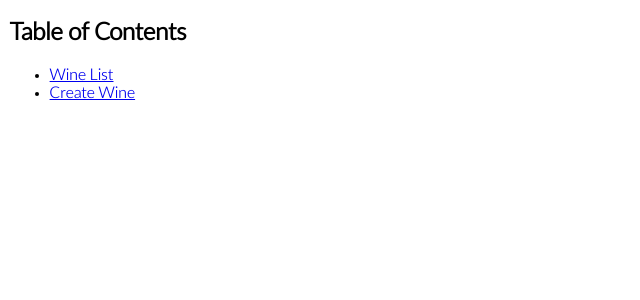
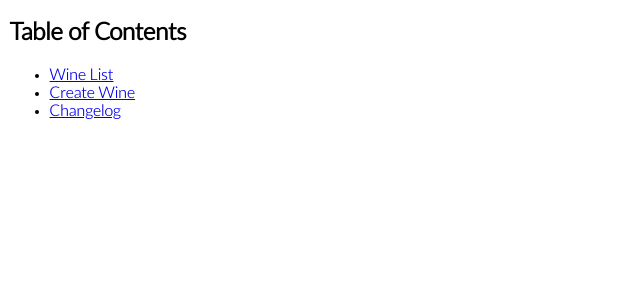
Before and after one commit to marxide/wine_wiki_site, a Django app: page /home/ in a window 1280 px wide. Shown: the part 163-463 px from the top of the page, without its empty margins (0-640 px from the left). Run offline with Django 5.2, Linux system fonts and the light colour scheme.

Commit message:
add changelog

```diff
--- a/wine_wiki/templates/wine_wiki/home.html
+++ b/wine_wiki/templates/wine_wiki/home.html
@@ -10,6 +10,9 @@
         </li>
         <li>
             <a href="{% url 'wine-wiki:wine-create' %}">Create Wine</a>
+            <li>
+                <a href="{% url 'wine-wiki:changelog' %}">Changelog</a>
+            </li>
         </li>
     </ul>
 {% endblock %}
--- a/wine_wiki/urls.py
+++ b/wine_wiki/urls.py
@@ -33,6 +33,11 @@ urlpatterns = [
         view=generic.TemplateView.as_view(template_name="wine_wiki/home.html"),
         name="home",
     ),
+    path(
+        "changelog",
+        view=generic.TemplateView.as_view(template_name="wine_wiki/changelog.html"),
+        name="changelog",
+    ),
     path("wine-list/", view=views.WineListView.as_view(), name="wine-list"),
     path("wine/<int:pk>/", view=views.WineView.as_view(), name="wine"),
     path("update/<int:pk>/", view=views.WineUpdateView.as_view(), name="wine-update"),
```
Also changed, not shown: wine_wiki/templates/wine_wiki/changelog.html (added, +7 -0 lines).
